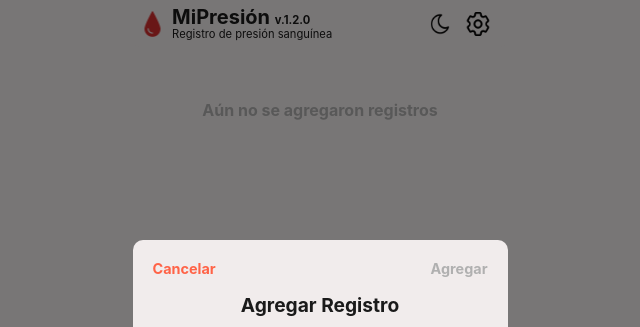
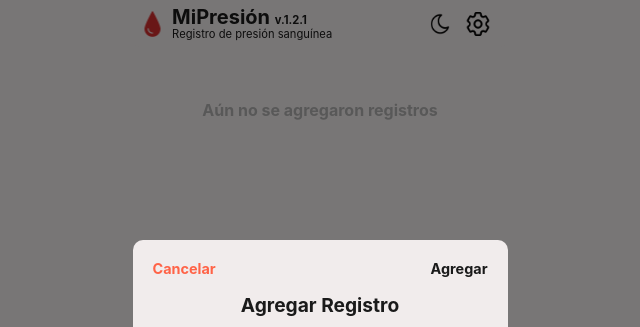
Before and after one commit to Jonatandb/MiPresion, a React (Vite) app: page / in a window 1280 px wide. Both pictures are taken after a click on the button 640 px from the left and 297 px from the top of the page. Shown: the top 327 px of the page, without its empty margins (320-960 px from the left). Built offline with nearby package versions, Linux system fonts and the light colour scheme.

Commit message:
Improve add/update button styles

```diff
--- a/package.json
+++ b/package.json
@@ -1,7 +1,7 @@
 {
   "name": "mipresion",
   "description": "MiPresión - Registro de presión sanguínea por Jonatandb",
-  "version": "1.2.0",
+  "version": "1.2.1",
   "author": {
     "name": "Jonatandb",
     "email": "jonatandb@gmail.com",
--- a/src/components/AddEditLog/AddEditLog.module.css
+++ b/src/components/AddEditLog/AddEditLog.module.css
@@ -11,26 +11,6 @@
   justify-content: space-between;
   width: 100%;
   margin-bottom: 1rem;
-}
-
-.content {
-  overflow-y: auto;
-  width: 100%;
-  display: flex;
-  flex-direction: column;
-  gap: 0.625rem;
-  -webkit-overflow-scrolling: touch;
-  overscroll-behavior: contain;
-  touch-action: pan-y pinch-zoom;
-}
-
-.content h2 {
-  margin: 0 auto;
-  font-size: 1.2rem;
-}
-
-.content::-webkit-scrollbar {
-  display: none;
 }
 
 .button {
@@ -53,15 +33,35 @@
   border: none;
 }
 
-.cancelButton {
+.coloredButton {
   color: var(--color-primary);
   font-weight: bold;
 }
 
 .addButton {
-  color: var(--text-color-secondary);
+  color: var(--text-color);
   font-weight: bold;
   cursor: pointer;
+}
+
+.content {
+  overflow-y: auto;
+  width: 100%;
+  display: flex;
+  flex-direction: column;
+  gap: 0.625rem;
+  -webkit-overflow-scrolling: touch;
+  overscroll-behavior: contain;
+  touch-action: pan-y pinch-zoom;
+}
+
+.content h2 {
+  margin: 0 auto;
+  font-size: 1.2rem;
+}
+
+.content::-webkit-scrollbar {
+  display: none;
 }
 
 .row {
--- a/src/components/AddEditLog/AddEditLog.tsx
+++ b/src/components/AddEditLog/AddEditLog.tsx
@@ -112,14 +112,14 @@ const AddEditLog = ({ onClose }: AddEditLogProps) => {
     <div className={styles.addEditLogContainer}>
       <div className={styles.header}>
         <button
-          className={`${styles.cancelButton} ${styles.button}`}
+          className={`${styles.coloredButton} ${styles.button}`}
           onClick={onClose}>
           Cancelar
         </button>
         {
           data.id && (
             <button
-              className={`${styles.cancelButton} ${styles.button}`}
+              className={`${styles.coloredButton} ${styles.button}`}
               onClick={handleDelete}>
               Eliminar
             </button>
--- a/src/components/Logo/Logo.tsx
+++ b/src/components/Logo/Logo.tsx
@@ -19,7 +19,7 @@ const Logo = () => {
       <img className={`${styles.logo}`} src={favicon60} srcSet={`${favicon60} 60w, ${favicon120} 120w`} alt="Logo de MiPresión - Registro de Presión Sanguínea por Jonatandb" title='MiPresión - Registro de Presión Sanguínea por Jonatandb' height={30} width={30} />
       <div className={`${styles.appTitle}`}>
         <h1>
-          MiPresión <span>v.1.2.0</span>
+          MiPresión <span>v.1.2.1</span>
         </h1>
         <span>
           Registro de presión sanguínea
```
Also changed, not shown: 1 other file (tests, documents, lock files or other folders).
